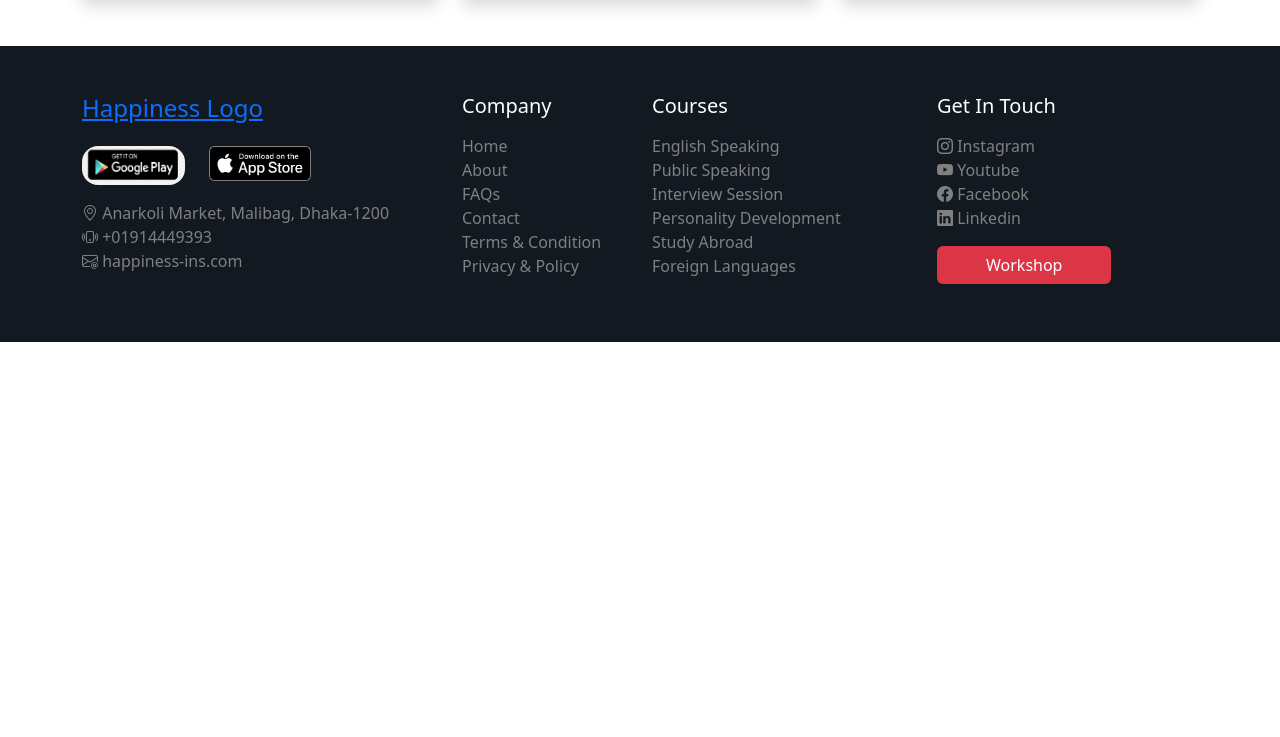
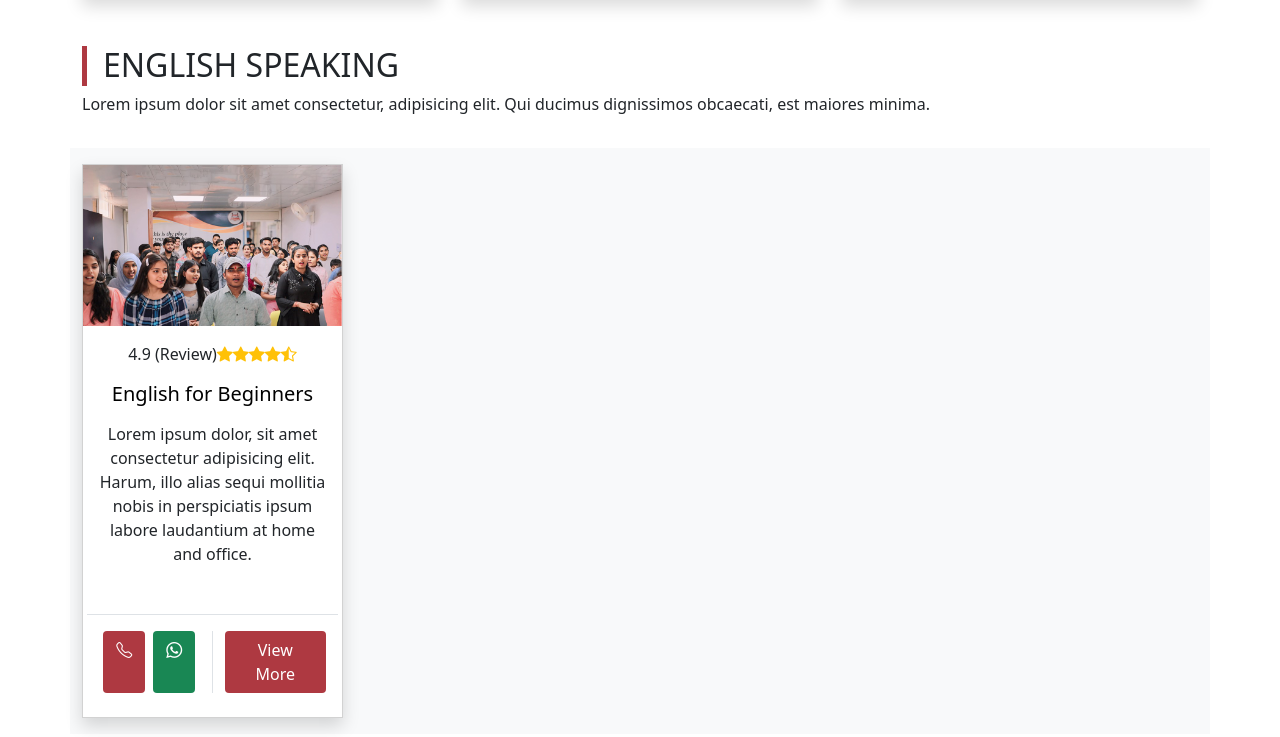
Before and after one commit to Masudrana93/happiness-institute, a plain HTML site: page index.html in a window 1280 px wide. Shown: the part 1480-2217 px from the top of the page. Before the commit the page ends 1822 px from the top, so only its background shows below. Drawn offline with nearby package versions, Linux system fonts and the light colour scheme.

Commit message:
english speaking section

```diff
--- a/index.html
+++ b/index.html
@@ -250,8 +250,12 @@
                 <div class="col-md-4">
                     <div class="card shadow rounded-0">
                         <img src="images/our_courses_1.jpg" class="card-img-top rounded-0" alt="...">
-                        <div class="card-body view-btn-hover d-flex flex-column justify-content-center align-items-center position-relative pb-4">
-                            <div class="position-absolute top-0 start-50 translate-middle bg-white px-3 py-2 rounded-circle shadow-sm"><i class="bi bi-book fs-2 icon-color"></i></div>
+                        <div
+                            class="card-body view-btn-hover d-flex flex-column justify-content-center align-items-center position-relative pb-4">
+                            <div
+                                class="position-absolute top-0 start-50 translate-middle bg-white px-3 py-2 rounded-circle shadow-sm">
+                                <i class="bi bi-book fs-2 icon-color"></i>
+                            </div>
                             <h5 class="card-title mt-5 mb-3">English Speaking Classes</h5>
                             <a href="#" class="btn rounded-pill brand-color">View More</a>
                         </div>
@@ -264,8 +268,12 @@
                 <div class="col-md-4">
                     <div class="card shadow rounded-0">
                         <img src="images/our_courses_1.jpg" class="card-img-top rounded-0" alt="...">
-                        <div class="card-body view-btn-hover d-flex flex-column justify-content-center align-items-center position-relative pb-4">
-                            <div class="position-absolute top-0 start-50 translate-middle bg-white px-3 py-2 rounded-circle shadow-sm"><i class="bi bi-book fs-2 icon-color"></i></div>
+                        <div
+                            class="card-body view-btn-hover d-flex flex-column justify-content-center align-items-center position-relative pb-4">
+                            <div
+                                class="position-absolute top-0 start-50 translate-middle bg-white px-3 py-2 rounded-circle shadow-sm">
+                                <i class="bi bi-book fs-2 icon-color"></i>
+                            </div>
                             <h5 class="card-title mt-5 mb-3">English Speaking Classes</h5>
                             <a href="#" class="btn rounded-pill brand-color">View More</a>
                         </div>
@@ -278,8 +286,12 @@
                 <div class="col-md-4">
                     <div class="card shadow rounded-0">
                         <img src="images/our_courses_1.jpg" class="card-img-top rounded-0" alt="...">
-                        <div class="card-body view-btn-hover d-flex flex-column justify-content-center align-items-center position-relative pb-4">
-                            <div class="position-absolute top-0 start-50 translate-middle bg-white px-3 py-2 rounded-circle shadow-sm"><i class="bi bi-book fs-2 icon-color"></i></div>
+                        <div
+                            class="card-body view-btn-hover d-flex flex-column justify-content-center align-items-center position-relative pb-4">
+                            <div
+                                class="position-absolute top-0 start-50 translate-middle bg-white px-3 py-2 rounded-circle shadow-sm">
+                                <i class="bi bi-book fs-2 icon-color"></i>
+                            </div>
                             <h5 class="card-title mt-5 mb-3">English Speaking Classes</h5>
                             <a href="#" class="btn rounded-pill brand-color">View More</a>
                         </div>
@@ -292,8 +304,12 @@
                 <div class="col-md-4 mt-5">
                     <div class="card shadow rounded-0">
                         <img src="images/our_courses_1.jpg" class="card-img-top rounded-0" alt="...">
-                        <div class="card-body view-btn-hover d-flex flex-column justify-content-center align-items-center position-relative pb-4">
-                            <div class="position-absolute top-0 start-50 translate-middle bg-white px-3 py-2 rounded-circle shadow-sm"><i class="bi bi-book fs-2 icon-color"></i></div>
+                        <div
+                            class="card-body view-btn-hover d-flex flex-column justify-content-center align-items-center position-relative pb-4">
+                            <div
+                                class="position-absolute top-0 start-50 translate-middle bg-white px-3 py-2 rounded-circle shadow-sm">
+                                <i class="bi bi-book fs-2 icon-color"></i>
+                            </div>
                             <h5 class="card-title mt-5 mb-3">English Speaking Classes</h5>
                             <a href="#" class="btn rounded-pill brand-color">View More</a>
                         </div>
@@ -306,8 +322,12 @@
                 <div class="col-md-4 mt-5">
                     <div class="card shadow rounded-0">
                         <img src="images/our_courses_1.jpg" class="card-img-top rounded-0" alt="...">
-                        <div class="card-body view-btn-hover d-flex flex-column justify-content-center align-items-center position-relative pb-4">
-                            <div class="position-absolute top-0 start-50 translate-middle bg-white px-3 py-2 rounded-circle shadow-sm"><i class="bi bi-book fs-2 icon-color"></i></div>
+                        <div
+                            class="card-body view-btn-hover d-flex flex-column justify-content-center align-items-center position-relative pb-4">
+                            <div
+                                class="position-absolute top-0 start-50 translate-middle bg-white px-3 py-2 rounded-circle shadow-sm">
+                                <i class="bi bi-book fs-2 icon-color"></i>
+                            </div>
                             <h5 class="card-title mt-5 mb-3">English Speaking Classes</h5>
                             <a href="#" class="btn rounded-pill brand-color">View More</a>
                         </div>
@@ -320,8 +340,12 @@
                 <div class="col-md-4 mt-5">
                     <div class="card shadow rounded-0">
                         <img src="images/our_courses_1.jpg" class="card-img-top rounded-0" alt="...">
-                        <div class="card-body view-btn-hover d-flex flex-column justify-content-center align-items-center position-relative pb-4">
-                            <div class="position-absolute top-0 start-50 translate-middle bg-white px-3 py-2 rounded-circle shadow-sm"><i class="bi bi-book fs-2 icon-color"></i></div>
+                        <div
+                            class="card-body view-btn-hover d-flex flex-column justify-content-center align-items-center position-relative pb-4">
+                            <div
+                                class="position-absolute top-0 start-50 translate-middle bg-white px-3 py-2 rounded-circle shadow-sm">
+                                <i class="bi bi-book fs-2 icon-color"></i>
+                            </div>
                             <h5 class="card-title mt-5 mb-3">English Speaking Classes</h5>
                             <a href="#" class="btn rounded-pill brand-color">View More</a>
                         </div>
@@ -335,6 +359,69 @@
     </div>
 
     <!--***** Our courses section start  ******-->
+
+    <!--*** English Speaking Section Start *** -->
+    <div class="container-fluid">
+        <div class="container">
+            <div class="row">
+                <div class="col-12 ">
+
+                    <div class="section-title d-flex">
+                        <div class="vr icon-color opacity-100" style="width:5px ; height: 40px;"></div>
+                        <h2 class="ps-3">ENGLISH SPEAKING</h2>
+                    </div>
+                    <P>Lorem ipsum dolor sit amet consectetur, adipisicing elit. Qui ducimus dignissimos obcaecati, est
+                        maiores minima.</P>
+
+                </div>
+
+                <div class="col-12 my-3 bg-body-tertiary">
+                    <div class="row py-3">
+                        <!-- item start  -->
+                        <div class="col-md-3">
+                            <div class="card shadow rounded-0">
+                                <img src="images/our_courses_1.jpg" class="card-img-top rounded-0" alt="...">
+                                <div class="card-body pb-2">
+                                    <div class="d-flex justify-content-center">
+                                        <p class="text-center">4.9 (Review)</p>
+                                        <p class=" text-center text-warning"> <i class="bi bi-star-fill"></i><i
+                                                class="bi bi-star-fill"></i><i class="bi bi-star-fill"></i><i
+                                                class="bi bi-star-fill"></i><i class="bi bi-star-half"></i></p>
+                                    </div>
+                                    <a href="#" class="text-decoration-none text-black text-center">
+                                        <h5 class="card-title mb-3">English for Beginners</h5>
+                                    </a>
+
+                                    <p class="text-center">Lorem ipsum dolor, sit amet consectetur adipisicing elit.
+                                        Harum, illo alias sequi mollitia nobis in perspiciatis ipsum labore laudantium
+                                        at home and office.</p>
+                                    <div class="row mt-5 border-top py-3">
+                                        <div class="col-6 call-btn border-end view-btn-hover d-flex justify-content-center">
+                                            <a href="#" class="btn rounded-1 brand-color me-2"><i
+                                                    class="bi bi-telephone"></i></a>
+                                            <a href="#" class="btn rounded-1 bg-success text-white"><i
+                                                    class="bi bi-whatsapp"></i></a>
+                                        </div>
+                                        <div class="col-6 d-view-btn view-btn-hover d-flex justify-content-center">
+                                            <a href="#" class="btn rounded-1 brand-color">View More</a>
+                                        </div>
+                                    </div>
+
+                                </div>
+
+                            </div>
+                        </div>
+                        <!-- item end  -->
+
+
+                    </div>
+
+                </div>
+            </div>
+        </div>
+    </div>
+
+    <!--*** English Speaking Section End *** -->
 
     <!-- *****Footer Section Start *****-->
 
--- a/style.css
+++ b/style.css
@@ -114,7 +114,7 @@
 /*** our courses section css start  ***/
 .view-btn-hover a:hover{
 background-color: #AE3941;
-color: yellow;
+color: white;
 
 }
 
```
